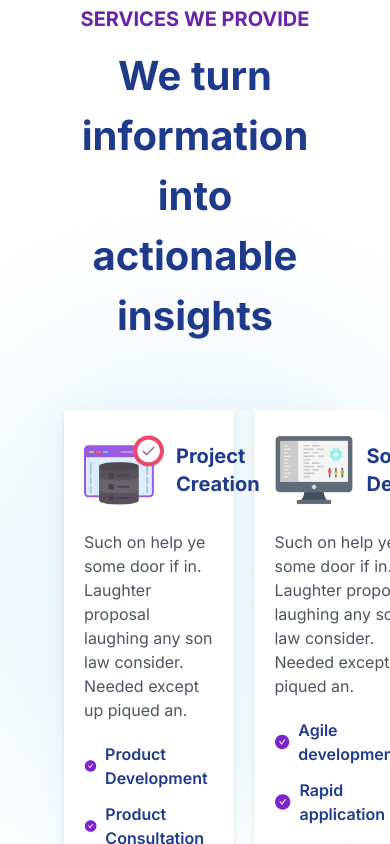
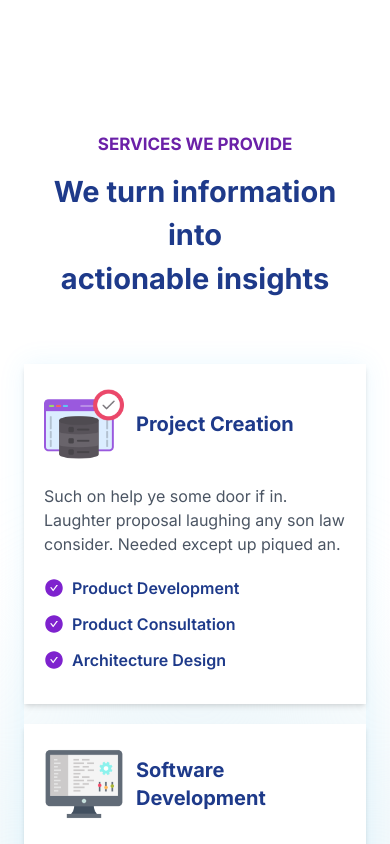
Before and after one commit to oussamataali97/startup-agency-Nextjs, a Next.js app: page / in a window 390 px wide. Shown: the part 980-1824 px from the top of the page. Built offline with nearby package versions, Linux system fonts and the light colour scheme.

Commit message:
make Update component responsive

```diff
--- a/components/Services.jsx
+++ b/components/Services.jsx
@@ -21,10 +21,10 @@ const Services = () => {
         types: ["Phase management", "Team management", "Communication"]
     }]
     return (
-        <div className='px-16 py-32 relative services-list-items'>
-            <p className='text-center text-[20px] font-bold  text-purple-800 py-3' data-aos="fade-left"> SERVICES WE PROVIDE</p>
-            <p className='text-center text-[40px] font-bold  text-blue-900 pb-16' data-aos="fade-right">We turn information into <br className='max-w-md:hidden'/> actionable insights</p>
-            <div className="boxs flex justify-between gap-5 ">
+        <div className='px-6 lg:px-16 lg:py-32 pt-64 pb-16 relative services-list-items'>
+            <p className='text-center text-[17px] lg:text-[20px] font-bold  text-purple-800 py-3' data-aos="fade-left"> SERVICES WE PROVIDE</p>
+            <p className='text-center text-[29px] lg:text-[40px] font-bold  text-blue-900 pb-16' data-aos="fade-right">We turn information into <br className='max-w-md:hidden'/> actionable insights</p>
+            <div className="boxs flex flex-col md:flex-row justify-between gap-5 ">
                {data.map((ele,index)=>(
                 <div className="box shadow-md p-5 bg-white" key={index} >
                     <p data-aos="fade-down" className='flex items-center gap-3 text-xl font-bold text-blue-900'> <Image src={ele.imgUrl} width={80} height={50}/> {ele.title}</p>
--- a/components/Update.jsx
+++ b/components/Update.jsx
@@ -8,20 +8,20 @@ const Update = () => {
 
 
     return (
-        <div className="update px-16 bg-[url('/assets/18.jpg')] w-full h-[500px] z-[10] bg-cover bg-fixed flex justify-center items-center">
-            <div className=" z-50 flex justify-between items-center gap-5 w-full text-white">
-                <div className="border pr-9 pl-5 py-10 rounded-lg " data-aos="fade-up-right">
+        <div className="update px-6 py-6 lg:px-16 bg-[url('/assets/18.jpg')] w-full lg:h-[500px] z-[10] bg-cover bg-fixed flex justify-center items-center">
+            <div className=" z-50 flex flex-col md:flex-row justify-between items-center gap-5 w-full text-white">
+                <div className="border pr-9 pl-5 py-10 rounded-lg w-full lg:w-auto " data-aos="fade-up-right">
                     <p className=' text-[40px] font-bold '>{<CountUp start={0} duration={2.75} end={230} />}</p>
                     <p className='text-[20px] font-500 w-fit '>Satisfied Customers</p>
 
                 </div>
-                <div className="border pr-9 pl-5 py-10 rounded-lg " data-aos="fade-up-left">
+                <div className="border pr-9 pl-5 py-10 rounded-lg w-full lg:w-auto " data-aos="fade-up-left">
                     <p className=' text-[40px] font-bold '>{<CountUp start={0} duration={2.75} end={300} />}</p>
                     <p className='text-[20px] font-500 '>Professional Agents
 </p>
 
                 </div>
-                <div className="border pr-9 pl-5 py-10 rounded-lg " data-aos="fade-down-right">
+                <div className="border pr-9 pl-5 py-10 rounded-lg w-full lg:w-auto" data-aos="fade-down-right">
                     <p className=' text-[40px] font-bold '>{<CountUp start={0} duration={2.75} end={100} />}</p>
                     <p className='text-[20px] font-500 '>Type Of Services</p>
 
```
